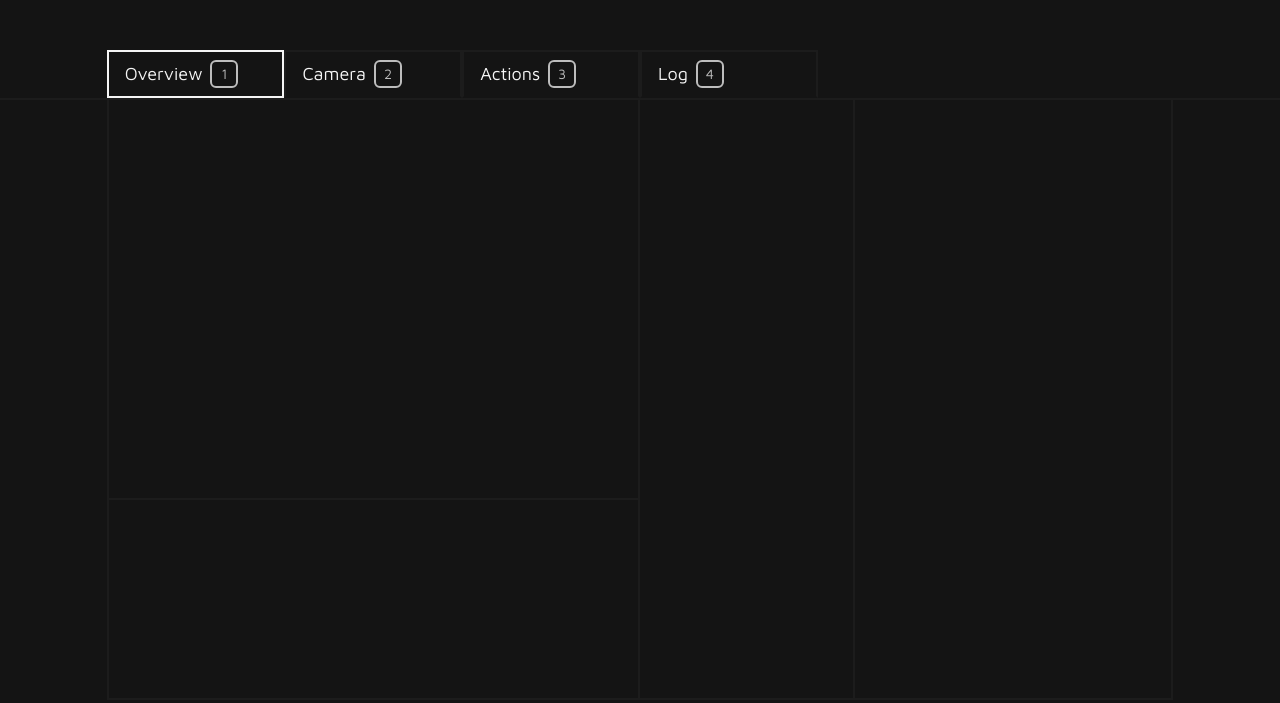
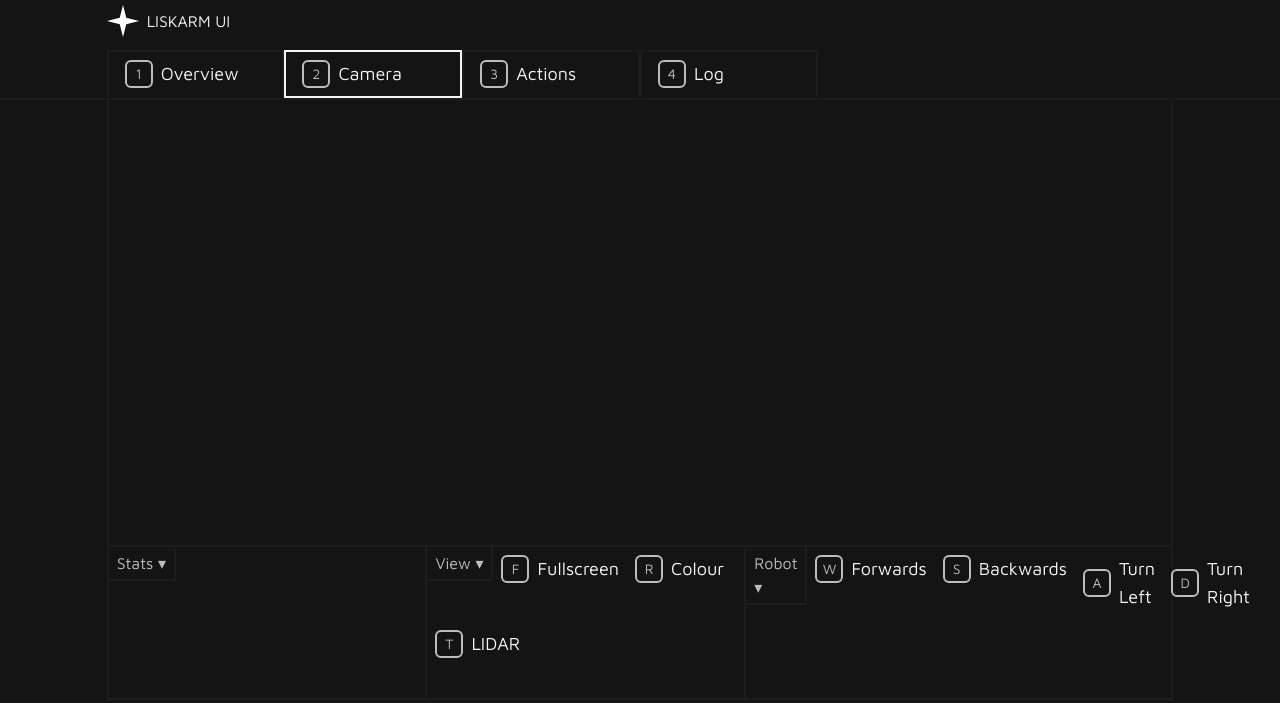
Before and after one commit to YammyToast/LiDAR-Liskarm-v1, a website: page src/ui/src/index.html in a window 1280 px wide. Drawn offline with Linux system fonts and the light colour scheme.

Commit message:
camera ui progress

```diff
--- a/src/ui/src/dev.css
+++ b/src/ui/src/dev.css
@@ -6,10 +6,17 @@
 
 @layer components {
   .keyboard-btn-icon {
-    @apply flex h-7 items-center justify-center aspect-square text-sm text-accent-2 ml-2 border-accent-2 border-2 rounded-md;
+    @apply flex h-7 items-center justify-center aspect-square text-sm text-accent-2 mr-2 border-accent-2 border-2 rounded-md;
+  }
+
+  .grid-square-title {
+    @apply flex h-fit w-fit py-1 px-2 font-medium text-accent-2 border-accent-1 border-b-2 border-r-2;
+  }
+
+  .camera-keybind-container {
+    @apply flex h-fit w-fit p-2 text-lg items-center
   }
 }
-
 
 body {
   @apply font-maven;
@@ -18,7 +25,6 @@ body {
   padding: 0;
   margin: 0;
 }
-
 
 .main-grid-area-nav {
   grid-area: 1 / 1 / 2 / 2;
@@ -32,7 +38,26 @@ body {
   grid-area: 1 / 2 / 2 / 12;
 }
 
-.overview-grid-area-camera { grid-area: 1 / 2 / 5 / 7; }
-.overview-grid-area-stats { grid-area: 5 / 2 / 7 / 7; }
-.overview-grid-area-proc { grid-area: 1 / 7 / 7 / 9; }
-.overview-grid-area-actions { grid-area: 1 / 9 / 7 / 12; }
+.overview-grid-area-camera {
+  grid-area: 1 / 2 / 5 / 7;
+}
+
+.overview-grid-area-stats {
+  grid-area: 5 / 2 / 7 / 7;
+}
+
+.overview-grid-area-proc {
+  grid-area: 1 / 7 / 7 / 9;
+}
+
+.overview-grid-area-actions {
+  grid-area: 1 / 9 / 7 / 12;
+}
+
+.camera-grid-area-main {
+  grid-area: 1 / 2 / 8 / 12;
+}
+
+.camera-grid-area-bar {
+  grid-area: 8 / 2 / 9 / 12;
+}
--- a/src/ui/src/index.html
+++ b/src/ui/src/index.html
@@ -13,6 +13,27 @@
       <div
         class="grid main-grid-area-nav border-accent-1 border-solid border-b-2"
       >
+        <!-- Liskarm Logo and Text Wrapper -->
+        <div class="grid grid-cols-displayColumns">
+          <!-- Logo and Text Internal -->
+          <div class="flex nav-grid-area-internal items-center">
+            <div class="flex h-fit w-fit mr-2">
+              <svg
+                width="32"
+                height="32"
+                viewBox="0 0 128 128"
+                fill="none"
+                xmlns="http://www.w3.org/2000/svg"
+              >
+                <path d="M0 64H64V128L51 77L0 64Z" fill="white" />
+                <path d="M128 64H64V128L77 77L128 64Z" fill="white" />
+                <path d="M0 64H64V0L51 51L0 64Z" fill="white" />
+                <path d="M128 64H64V0L77 51L128 64Z" fill="white" />
+              </svg>
+            </div>
+            <div>LISKARM UI</div>
+          </div>
+        </div>
         <!--Nav List Wrapper-->
         <div class="grid grid-cols-displayColumns grid-rows-1 w-screen h-full">
           <!--Nav List Container-->
@@ -25,7 +46,11 @@
         </div>
       </div>
       <div class="main-grid-area-wrapper" id="display-wrapper">
-        <div class="grid grid-cols-displayColumns grid-rows-overviewRows h-full w-full" id="display-overview">
+        <!-- OVERVIEW TAB -->
+        <div
+          class="grid grid-cols-displayColumns grid-rows-overviewRows h-full w-full"
+          id="display-overview"
+        >
           <!--CAMERA-->
           <div
             class="overview-grid-area-camera border-accent-1 border-solid border-2 border-t-0"
@@ -33,15 +58,47 @@
           <!--STATS-->
           <div
             class="overview-grid-area-stats border-accent-1 border-solid border-2 border-t-0"
-          ></div>
+          >
+            <div class="grid-square-title">Stats ▾</div>
+          </div>
           <!--ONGOING PROCESSES-->
           <div
             class="overview-grid-area-proc border-accent-1 border-solid border-b-2"
-          ></div>
+          >
+            <div class="grid-square-title">Ongoing Processes ▾</div>
+          </div>
           <!--ACTIONS-->
           <div
             class="overview-grid-area-actions border-accent-1 border-solid border-2 border-t-0"
-          ></div>
+          >
+            <div class="grid-square-title">Actions ▾</div>
+          </div>
+        </div>
+        <!-- CAMERA TAB -->
+        <div
+          class="grid grid-cols-displayColumns h-full w-full"
+          id="display-camera"
+        >
+          <div class="camera-grid-area-main border-accent-1 border-x-2"></div>
+          <div
+            class="grid grid-cols-cameraBarColumns camera-grid-area-bar border-accent-1 border-2"
+          >
+            <div
+              class="flex border-accent-1 border-r-2 flex-shrink"
+              id="camera-bar-stats"
+            >
+              <div class="grid-square-title">Stats ▾</div>
+            </div>
+            <div
+              class="flex border-accent-1 border-r-2 flex-wrap"
+              id="camera-bar-auxiliary"
+            >
+              <div class="grid-square-title">View ▾</div>
+            </div>
+            <div class="flex border-accent-1" id="camera-bar-controls">
+              <div class="grid-square-title">Robot ▾</div>
+            </div>
+          </div>
         </div>
       </div>
     </div>
@@ -54,6 +111,36 @@
         nav_window_state: -1,
       };
 
+      const KEYBINDS = {
+        ROBOT_FORWARDS: "W",
+        ROBOT_BACKWARDS: "S",
+        ROBOT_TURN_LEFT: "A",
+        ROBOT_TURN_RIGHT: "D",
+        CAMERA_FULL_SCREEN: "F",
+        CAMERA_COLOUR: "R",
+        CAMERA_LIDAR: "T",
+      };
+
+      const CAMERA_AUXILIARY = new Map([
+        ["Fullscreen", KEYBINDS.CAMERA_FULL_SCREEN],
+        ["Colour", KEYBINDS.CAMERA_COLOUR],
+        ["LIDAR", KEYBINDS.CAMERA_LIDAR],
+      ]);
+
+      const CAMERA_CONTROLS = new Map([
+        ["Forwards", KEYBINDS.ROBOT_FORWARDS],
+        ["Backwards", KEYBINDS.ROBOT_BACKWARDS],
+        ["Turn Left", KEYBINDS.ROBOT_TURN_LEFT],
+        ["Turn Right", KEYBINDS.ROBOT_TURN_RIGHT],
+      ]);
+
+      function make_keyboard_icon(__k) {
+        let key_icon = document.createElement("div");
+        key_icon.className = "keyboard-btn-icon";
+        key_icon.textContent = __k;
+        return key_icon;
+      }
+
       // ==================================
       // DISPLAY FUNCTIONS
       function display_overview() {
@@ -63,6 +150,7 @@
       const DISPLAY_FUNCTIONS = new Map([[1, display_overview], [2], [3], [4]]);
       const DISPLAY_ELEMENTS = new Map([
         [1, document.getElementById("display-overview")],
+        [2, document.getElementById("display-camera")],
       ]);
 
       function change_display(__new_active) {
@@ -70,7 +158,7 @@
         try {
           // hide all and display active
           hide_all_displays();
-          DISPLAY_ELEMENTS.get(__new_active).classList.remove("hidden")
+          DISPLAY_ELEMENTS.get(__new_active).classList.remove("hidden");
           DISPLAY_FUNCTIONS.get(__new_active)();
         } catch (error) {
           console.error(`Unbound display pointer: ${__new_active}`);
@@ -79,7 +167,7 @@
 
       function hide_all_displays() {
         DISPLAY_ELEMENTS.forEach((element, k) => {
-          element.classList.add("hidden")
+          element.classList.add("hidden");
         });
       }
 
@@ -87,7 +175,7 @@
       hide_all_displays();
 
       // ==================================
-      // BUTTONS
+      // NAV BUTTONS
       let nav_btn_style_active =
         "flex h-fit w-100 items-center px-4 py-2 text-lg border-2 border-s-text-color hover:border-accent-2 cursor-pointer duration-200";
       let nav_btn_style_inactive =
@@ -115,10 +203,7 @@
           handle_nav_btn(k);
         });
         // Create key bind icons
-        let key_icon = document.createElement("div");
-        key_icon.className = "keyboard-btn-icon";
-        key_icon.textContent = k;
-        btn.appendChild(key_icon);
+        btn.prepend(make_keyboard_icon(k));
       });
 
       document.addEventListener("keydown", (e) => {
@@ -129,10 +214,38 @@
       });
 
       // Set initial window state and thus button
-      shared.nav_window_state = 1;
+      shared.nav_window_state = 2;
       handle_nav_btn(shared.nav_window_state);
 
       // ==================================
+      // CAMERA BUTTONS
+      let camera_bar_auxiliary = document.getElementById(
+        "camera-bar-auxiliary"
+      );
+
+      let camera_bar_controls = document.getElementById(
+        "camera-bar-controls"
+      );
+
+      function make_keybind_containers(__k, __description) {
+        let container = document.createElement("div");
+        container.className = "camera-keybind-container";
+        container.textContent = __description;
+        container.prepend(make_keyboard_icon(__k));
+        return container;
+      }
+
+      CAMERA_AUXILIARY.forEach((k, description) => {
+        camera_bar_auxiliary.append(
+          make_keybind_containers(k, description)
+        );
+      });
+
+      CAMERA_CONTROLS.forEach((k, description) => {
+        camera_bar_controls.append(
+          make_keybind_containers(k, description)
+        );
+      });
     </script>
   </body>
 </html>
--- a/src/ui/tailwind.config.js
+++ b/src/ui/tailwind.config.js
@@ -23,11 +23,13 @@ module.exports = {
     },
     extend: {
       gridTemplateColumns: {
-        'displayColumns': "repeat(12, 1fr)"
+        'displayColumns': "repeat(12, 1fr)",
+        'cameraBarColumns': "30% 30% 40%"
       },
       gridTemplateRows: {
         'mainSplit': "repeat(8, 1fr)",
-        'overviewRows': "repeat(6, 1fr)"
+        'overviewRows': "repeat(6, 1fr)",
+        'cameraRows': "repeat(8, 1fr)"
       },
 
     },
```
Also changed, not shown: src/ui/src/styles.css.
